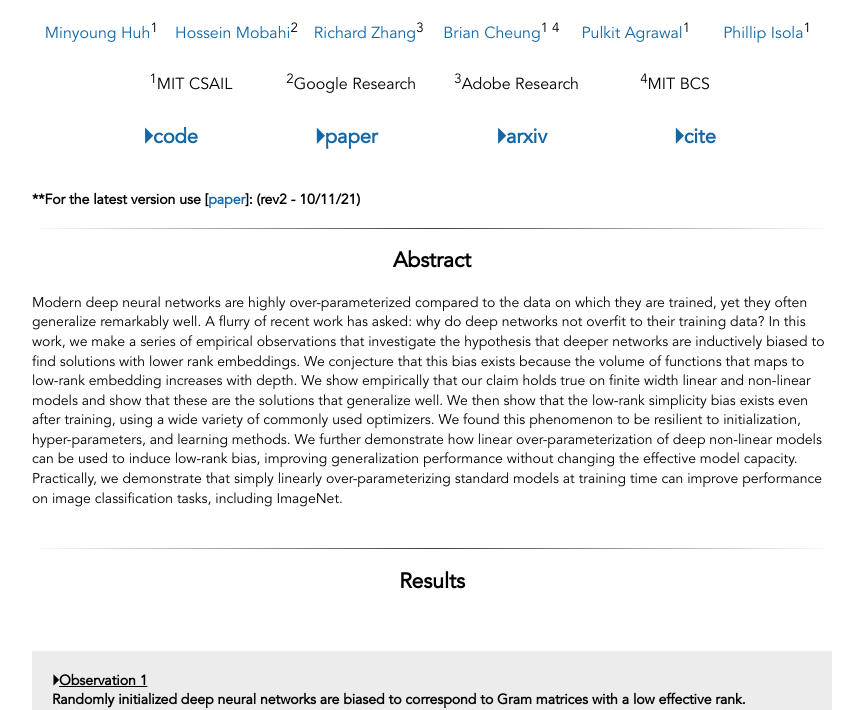
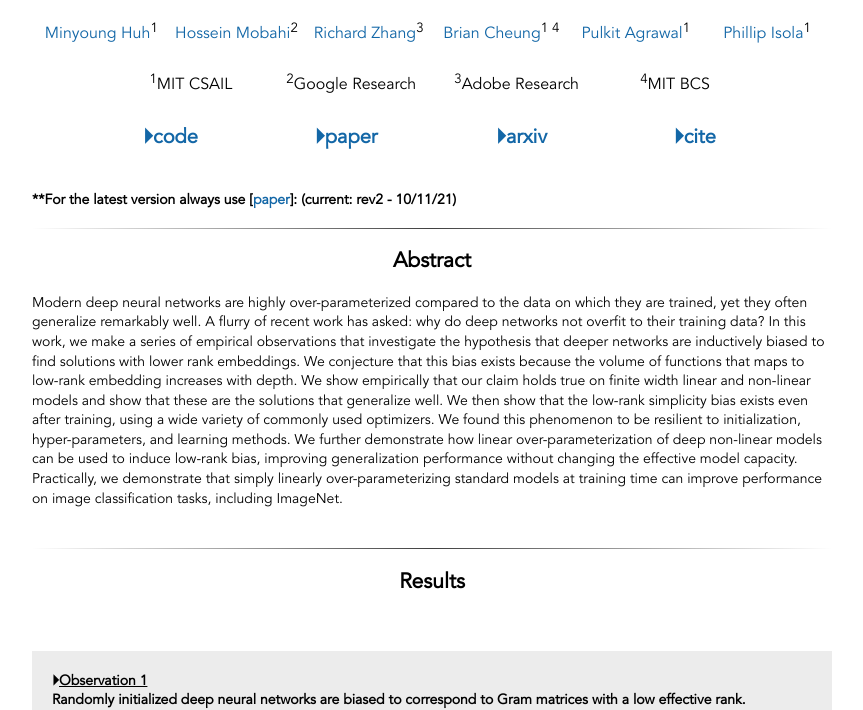
Before and after one commit to minyoungg/overparam, a plain HTML site: page index.html in a window 1280 px wide. Shown: the part 93-803 px from the top of the page, without its empty margins (208-1071 px from the left). Drawn offline with Linux system fonts and the light colour scheme.

Commit message:
Update index.html

```diff
--- a/index.html
+++ b/index.html
@@ -274,7 +274,7 @@
           </tbody>
           </table>
           <br />
-          <h4>**For the latest version use [<a href="./resources/overparam-v2.pdf">paper</a>]: (rev2 - 10/11/21)</h4>
+          <h4>**For the latest version always use [<a href="./resources/overparam-v2.pdf">paper</a>]: (current: rev2 - 10/11/21)</h4>
 
         <hr>
         <center>
```
